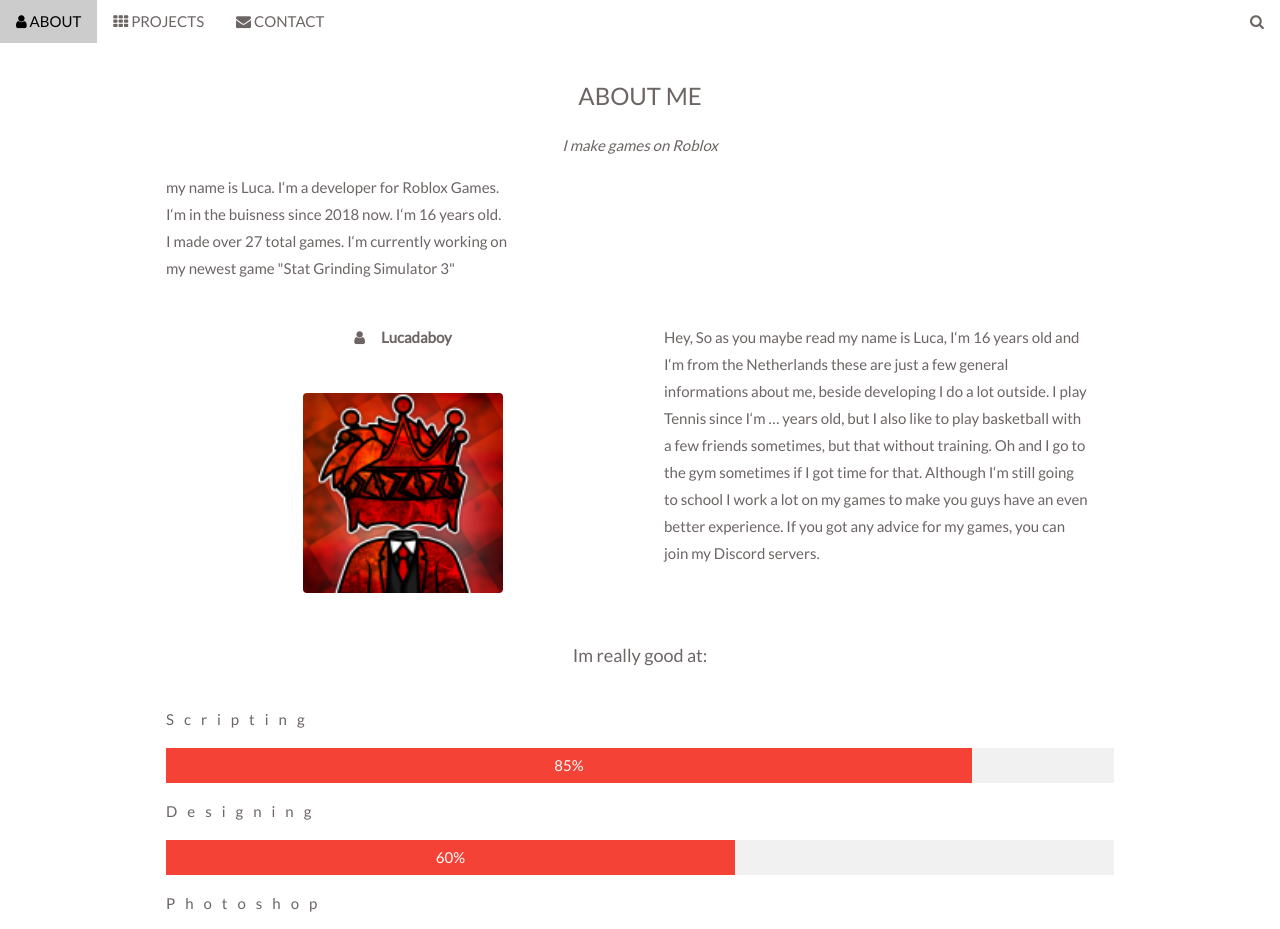
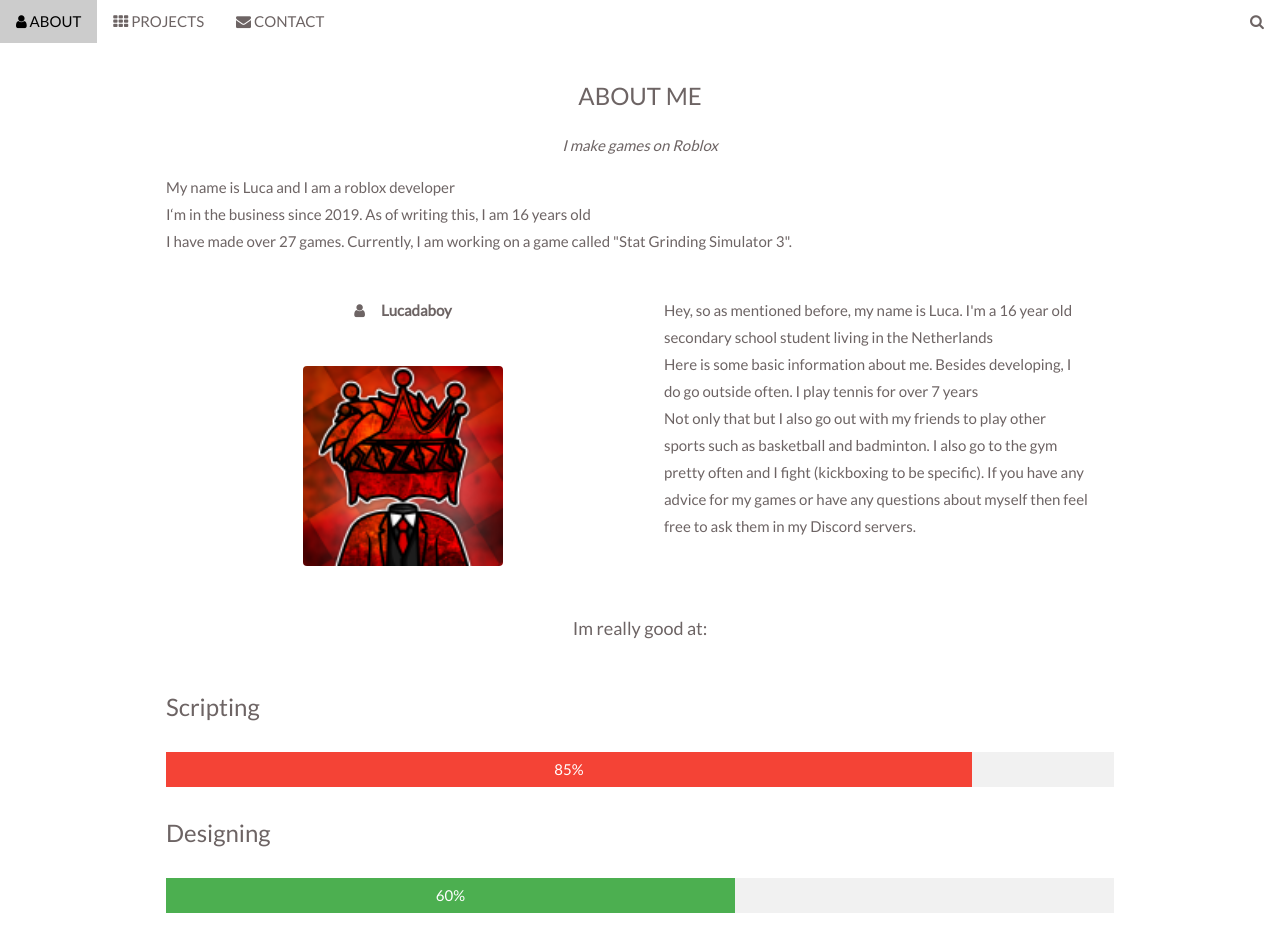
Before and after one commit to lolio9/Website, a plain HTML site: page index.html in a window 1280 px wide. Shown: the top 929 px of the page. Drawn offline with nearby package versions, Linux system fonts and the light colour scheme.

Commit message:
Update index.html

```diff
--- a/index.html
+++ b/index.html
@@ -84,7 +84,8 @@ body, html {
   <h3 class="w3-center">ABOUT ME</h3>
   <p class="w3-center"><em>I make games on Roblox
   </em></p>
-  <p>my name is Luca. I‘m a developer for Roblox Games.<br>I‘m in the buisness since 2018 now. I‘m 16 years old.<br>I made over 27 total games. I‘m currently working on<br>my newest game "Stat Grinding Simulator 3"</p>
+  <p>My name is Luca and I am a roblox developer<br>I‘m in the business since 2019. As of writing this, I am 16 years old<br>I have made over 27 games. Currently, I am working on a game called "Stat Grinding Simulator 3".
+  </p>
   <div class="w3-row">
     <div class="w3-col m6 w3-center w3-padding-large">
       <p><b><i class="fa fa-user w3-margin-right"></i>Lucadaboy</b></p><br>
@@ -93,21 +94,22 @@ body, html {
 
     <!-- Hide this text on small devices -->
     <div class="w3-col m6 w3-hide-small w3-padding-large">
-      <p>Hey, So as you maybe read my name is Luca, I‘m 16 years old and I‘m from the Netherlands these are just a few general informations about me, beside developing I do a lot outside. I play Tennis since I‘m … years old, but I also like to play basketball with a few friends sometimes, but that without training. Oh and I go to the gym sometimes if I got time for that. Although I‘m still going to school I work a lot on my games to make you guys have an even better experience. If you got any advice for my games, you can join my Discord servers.</p>
+      <p>Hey, so as mentioned before, my name is Luca. I'm a 16 year old secondary school student living in the Netherlands<br>Here is some basic information about me. Besides developing, I do go outside often. I play tennis for over 7 years<br>Not only that but I also go out with my friends to play other sports such as basketball and badminton. I also go to the gym pretty often and I fight (kickboxing to be specific). If you have any advice for my games or have any questions about myself then feel free to ask them in my Discord servers.</p>
     </div>
   </div>
   <p class="w3-large w3-center w3-padding-16">Im really good at:</p>
-  <p class="w3-wide"><i class=></i>Scripting</p>
+
+  <p style="font-size:160%;">Scripting</p>
   <div class="w3-light-grey">
     <div class="w3-container w3-padding-small w3-red w3-center" style="width:85%">85%</div>
   </div>
-  <p class="w3-wide"><i class=></i>Designing</p>
+  <p style="font-size:160%;">Designing</p>
   <div class="w3-light-grey">
-    <div class="w3-container w3-padding-small w3-red w3-center" style="width:60%">60%</div>
+    <div class="w3-container w3-padding-small w3-green w3-center" style="width:60%">60%</div>
   </div>
-  <p class="w3-wide"><i class=></i>Photoshop</p>
+  <p style="font-size:160%;">Photoshop</p>
   <div class="w3-light-grey">
-    <div class="w3-container w3-padding-small w3-red w3-center" style="width:60%">60%</div>
+    <div class="w3-container w3-padding-small w3-blue w3-center" style="width:60%">60%</div>
   </div>
 </div>
 
@@ -124,7 +126,7 @@ body, html {
 <!-- Container (Portfolio Section) -->
 <div class="w3-content w3-container w3-padding-64" id="portfolio">
   <h3 class="w3-center">MY WORK</h3>
-  <p class="w3-center"><em>Here are some of my latest work.<br> Click on the images to make them bigger</em></p><br>
+  <p class="w3-center"><em>Here are my most popular games.<br> Click on the images to make them bigger</em></p><br>
 
   <!-- Responsive Grid. Four columns on tablets, laptops and desktops. Will stack on mobile devices/small screens (100% width) -->
   <div class="w3-row-padding w3-center">
```
